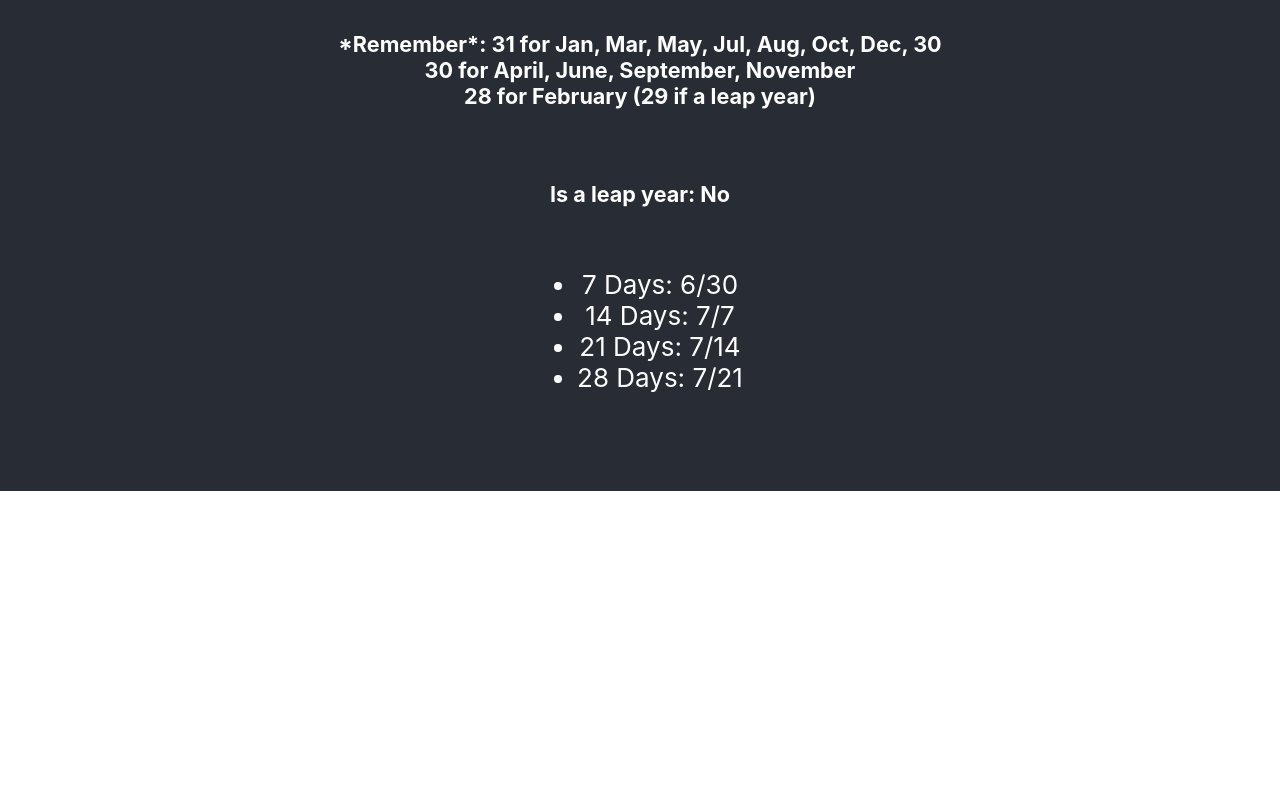
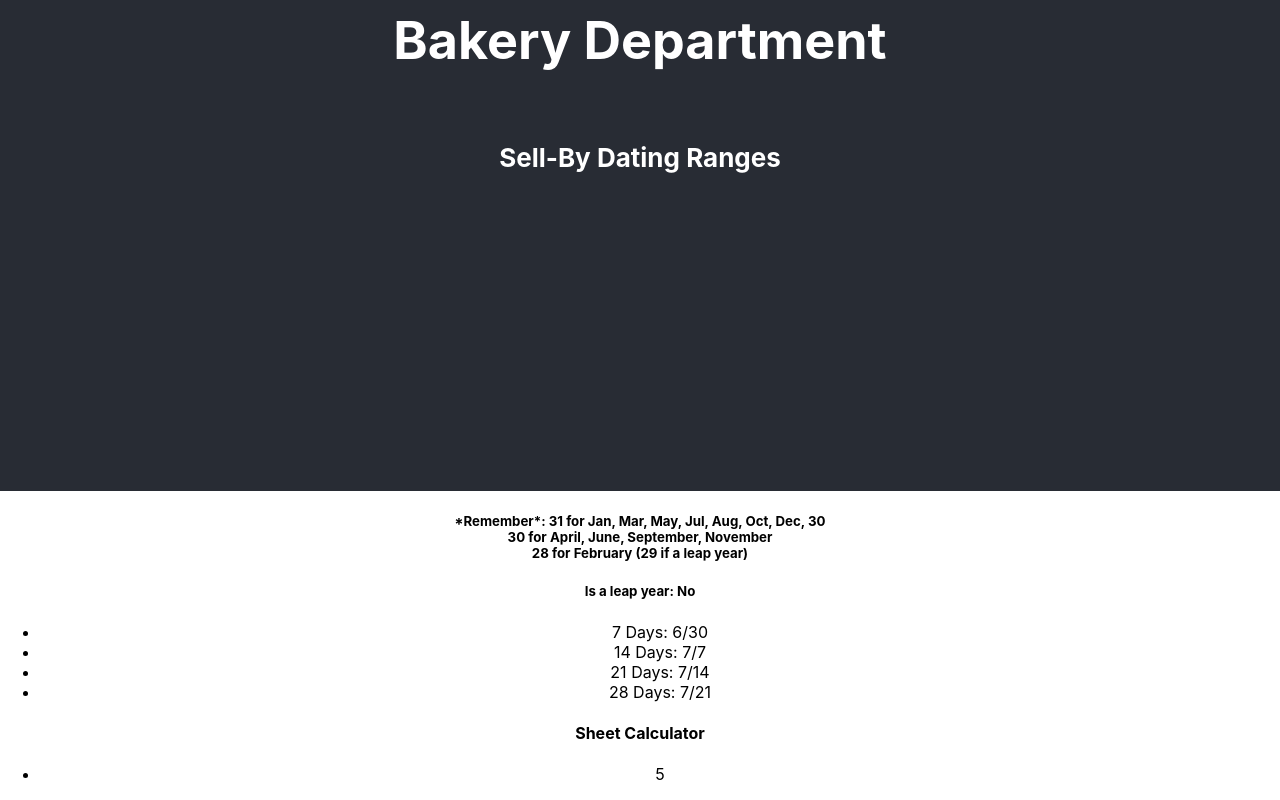
Before and after one commit to MWeber313/bakery-logging-app, a React (Create React App) app in the folder bakery-app/: page / in a window 1280 px wide. Shown: the part 309-1109 px from the top of the page. Before the commit the page ends 800 px from the top, so only its background shows below. Built offline with nearby package versions, Linux system fonts and the light colour scheme.

Commit message:
Working on sheet calculator form

```diff
--- a/bakery-app/src/App.js
+++ b/bakery-app/src/App.js
@@ -2,6 +2,7 @@ import './App.css';
 import React from 'react';
 import {dateCalculator} from './HelperFunctions/dateCalculator.js';
 import isLeapYear from './HelperFunctions/isLeapYear';
+import SheetCalculatorFrame from './Components/sheetcalc';
 
 function App() {
 
@@ -31,6 +32,8 @@ function App() {
       <header className="App-header">
         <h1>Bakery Department</h1>
         <h4>Sell-By Dating Ranges</h4>
+      </header>
+      <div>
         <h5>*Remember*: 31 for Jan, Mar, May, Jul, Aug, Oct, Dec, 30<br></br>
         30 for April, June, September, November <br></br>
         28 for February (29 if a leap year)
@@ -42,7 +45,8 @@ function App() {
           <li>21 Days: {dateCalculator(today, 21)}</li>
           <li>28 Days: {dateCalculator(today, 28)}</li>
         </ul>
-      </header>
+      </div>
+      <SheetCalculatorFrame />
     </div>
   );
 }
--- a/bakery-app/src/Components/sheetcalc.js
+++ b/bakery-app/src/Components/sheetcalc.js
@@ -1,13 +1,22 @@
 import React from "react";
+import {sheetCalculator} from '../HelperFunctions/sheetCalculator';
 
-class SheetCalculatorFrame extends React.Component (props) {
+class SheetCalculatorFrame extends React.Component {
+    // constructor(props) {
+    //     super(props)
+    // }
     render() {
-        return
+        return (
         <div>
-
+            <h4>Sheet Calculator</h4>
+            <ul>
+                <li>
+                    <p>{sheetCalculator('10', 10)}</p>
+                </li>
+            </ul>
         </div>
+        )
     }
-
 }
 
 export default SheetCalculatorFrame;
--- a/bakery-app/src/HelperFunctions/isLeapYear.js
+++ b/bakery-app/src/HelperFunctions/isLeapYear.js
@@ -1,5 +1,5 @@
 export default function isLeapYear (arg) {
-    if (arg%4 === 0) {
+    if (arg % 4 === 0) {
       return true
     }
     else {
--- a/bakery-app/src/HelperFunctions/sheetCalculator.js
+++ b/bakery-app/src/HelperFunctions/sheetCalculator.js
@@ -22,11 +22,11 @@ If the number of sheet trays is not a whole number, it should be rounded UP to a
 
 */
 
-let cookieSheetArray = [
-    ['16', 1.5],
-    ['10', 2],
-    ['6', 3]
-]
+// let cookieSheetArray = [
+//     ['16', 1.5],
+//     ['10', 2],
+//     ['6', 3]
+// ]
 
 let cookieSheetObject = {
     '16': 1.5,
@@ -50,3 +50,5 @@ console.log(test2);
 
 let test3 = sheetCalculator('6', 6);
 console.log(test3);
+
+export {sheetCalculator};
```
